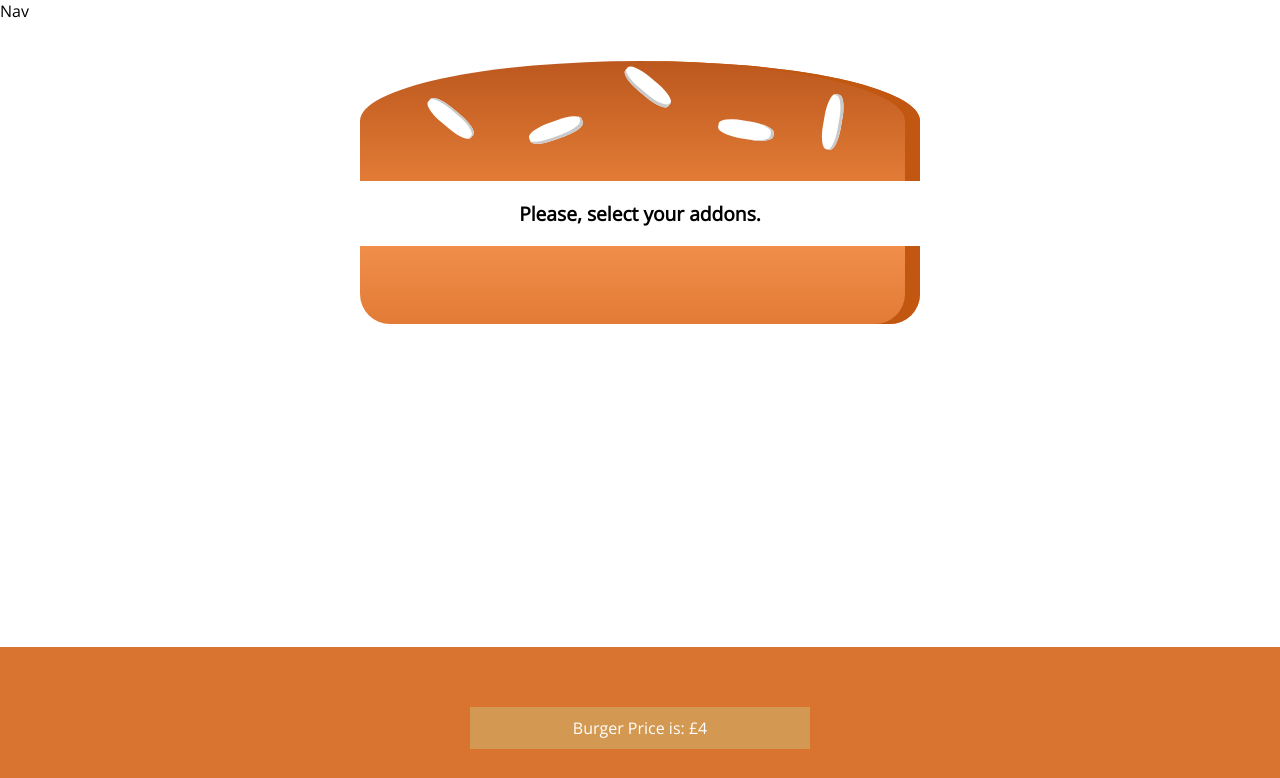
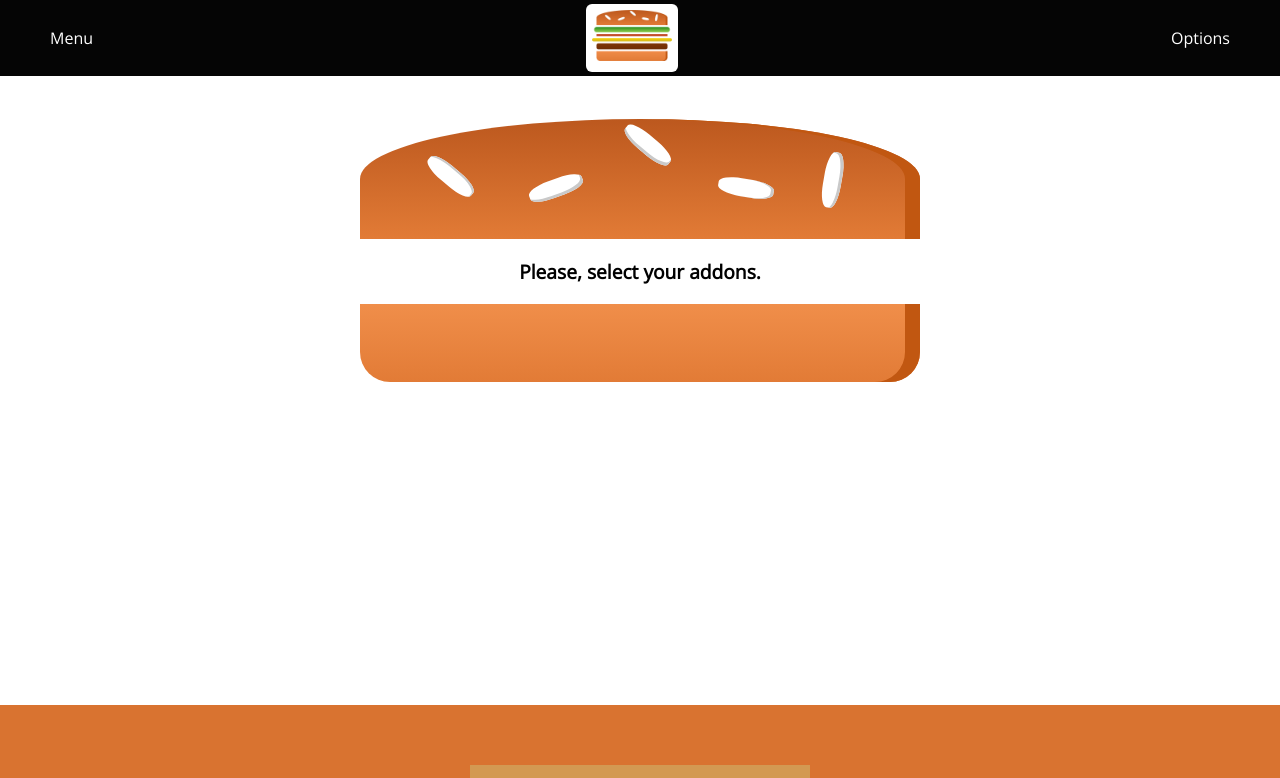
Before and after one commit to IvoLondon/burger-builder, a React app: page / in a window 1280 px wide. Shown: the top 778 px of the page. Built offline with nearby package versions, Linux system fonts and the light colour scheme.

Commit message:
Navigation v0.1

```diff
--- a/src/components/Burger/OrderSummary/OrderSummary.js
+++ b/src/components/Burger/OrderSummary/OrderSummary.js
@@ -12,7 +12,7 @@ const orderSummary = (props) => {
 	});
 	return (
 		<Aux>
-			<h3>Your Order</h3>
+			<h3>Your Order £{props.price}</h3>
 			<p>Your delicious burger contains the following ingredients:</p>
 			<ul>
 				{orderSummary}
--- a/src/components/Layout/Layout.css
+++ b/src/components/Layout/Layout.css
@@ -1,3 +1,3 @@
 .Content {
-	margin-top:25px;
+	margin-top:105px;
 }
--- a/src/components/Layout/Layout.js
+++ b/src/components/Layout/Layout.js
@@ -2,11 +2,12 @@ import React from 'react';
 
 import classes from './Layout.css';
 import Aux from './../../hoc/Aux';
+import Toolbar from '../Navigation/Toolbar/Toolbar'
 
 
 const layout = (props) => (
 		<Aux>
-			<div>Nav</div>
+			<Toolbar />
 			<main className={classes.Content}>
 				{props.children}
 			</main>
--- /dev/null
+++ b/src/components/Logo/Logo.css
@@ -0,0 +1,10 @@
+.Logo {
+	padding:6px;
+	border-radius: 6px;
+	background-color:#fff;
+}
+
+.Logo img {
+	max-width:80px;
+	display: inline-block;
+}
--- /dev/null
+++ b/src/components/Logo/Logo.js
@@ -0,0 +1,12 @@
+import React from 'react';
+import classes from './Logo.css'
+import Logo from '../../assets/Images/burger-logo.png';
+const logo = () => {
+	return (
+		<div className={classes.Logo}>
+			<img src={Logo} />
+		</div>
+	)
+}
+
+export default logo;
--- /dev/null
+++ b/src/components/Navigation/NavItems/NavItems.js
@@ -0,0 +1,6 @@
+import React from 'react';
+
+
+
+
+export default navItems;
--- /dev/null
+++ b/src/components/Navigation/Toolbar/Toolbar.css
@@ -0,0 +1,14 @@
+.Toolbar {
+	background-color:#050505;
+	color:#fff;
+	display:flex;
+	align-items:center;
+	width:100%;
+	position:fixed;
+	top:0;
+	z-index:20;
+	min-height: 70px;
+	justify-content: space-between;
+	padding:4px 50px;
+	box-sizing: border-box;
+}
--- /dev/null
+++ b/src/components/Navigation/Toolbar/Toolbar.js
@@ -0,0 +1,21 @@
+import React from 'react';
+import classes from './Toolbar.css'
+import Logo from '../../Logo/Logo'
+
+const toolbar = () => {
+	return (
+		<div className={classes.Toolbar}>
+			<div>
+				Menu
+			</div>
+			<div>
+				<Logo />
+			</div>
+			<div>
+				Options
+			</div>
+		</div>
+	)
+}
+
+export default toolbar;
--- a/src/containers/BurgerBuilder/BurgerBuilder.js
+++ b/src/containers/BurgerBuilder/BurgerBuilder.js
@@ -95,8 +95,15 @@ class BurgerBuilder extends Component {
 		return (
 			<div>
 				<Burger ingredients={this.state.ingredients} />
-				<Modal show={this.state.purchasing} cancel={this.cancelReadyToOrderHandler}>
-					<OrderSummary ingredients={this.state.ingredients} cancelOrder={this.cancelReadyToOrderHandler} continueOrder={this.continueOrderHandler} />
+				<Modal
+					show={this.state.purchasing}
+					cancel={this.cancelReadyToOrderHandler}>
+					<OrderSummary
+						price={this.state.burgerTotal}
+						ingredients={this.state.ingredients}
+						cancelOrder={this.cancelReadyToOrderHandler}
+						continueOrder={this.continueOrderHandler}
+					/>
 				</Modal>
 				<BuildControls
 					price={this.state.burgerTotal}
```
Also changed, not shown: src/assets/Images/burger-logo.png (added).
